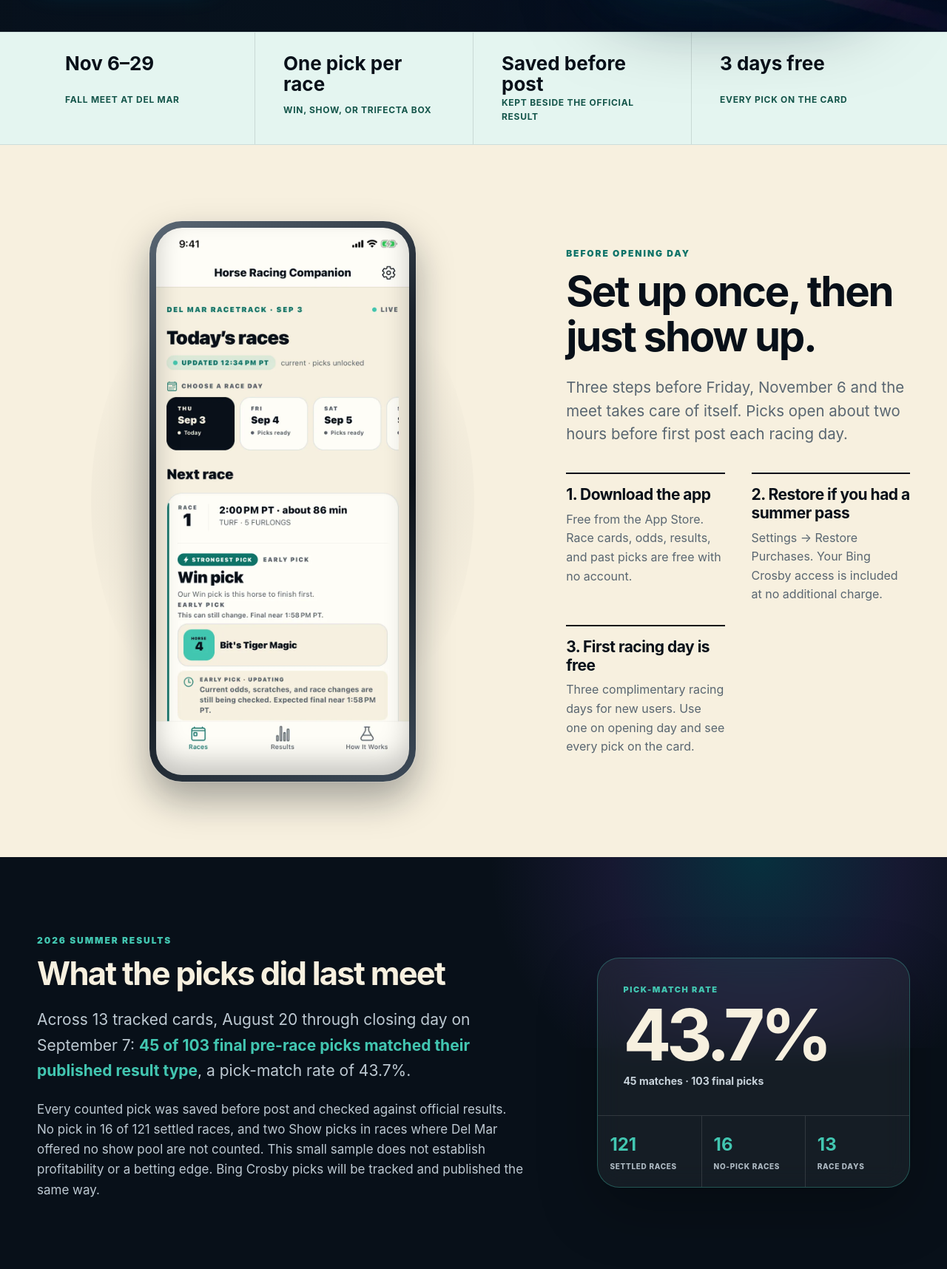
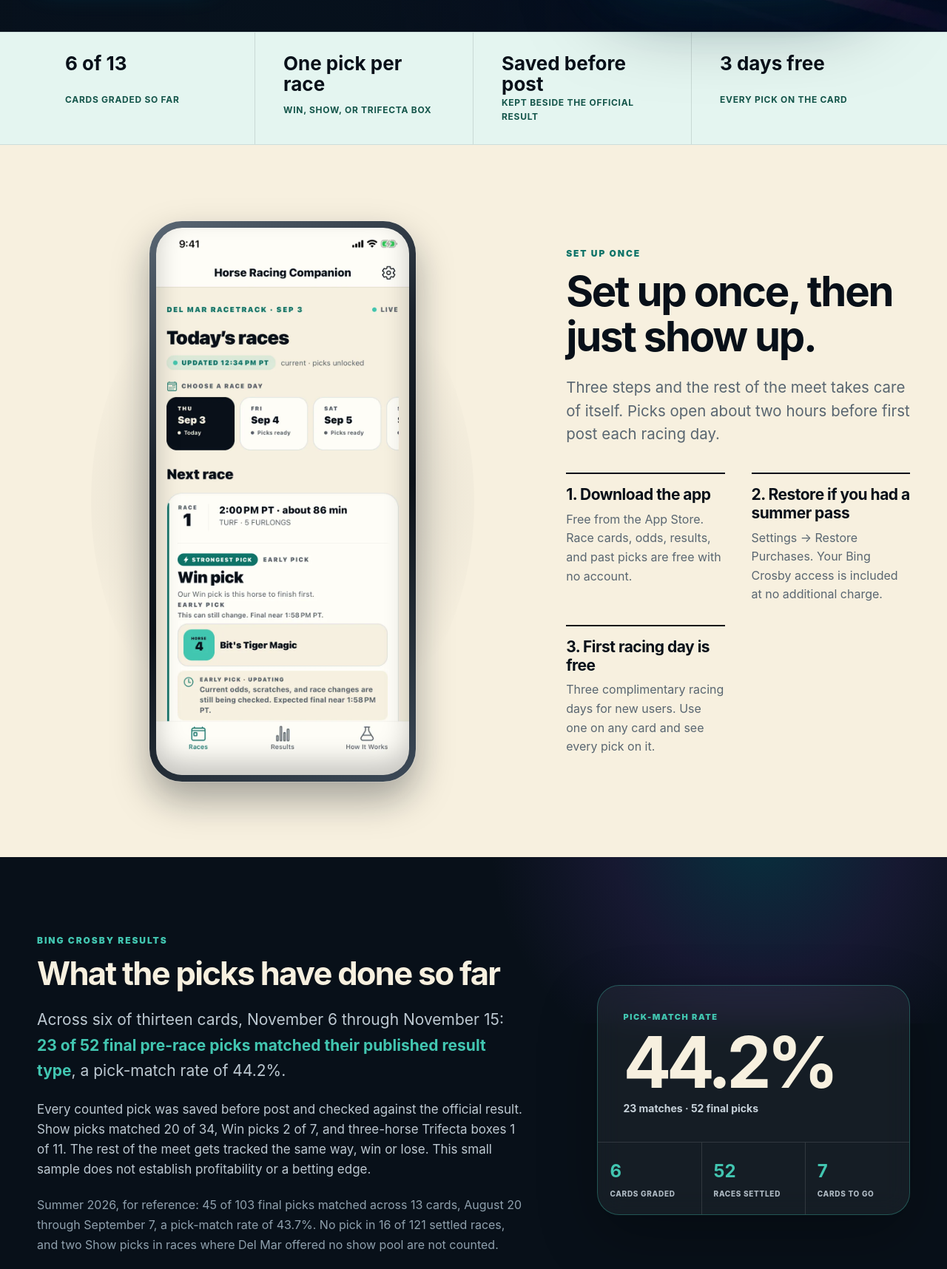
Before and after one commit to bpollak/horse-racing-companion-site, a plain HTML site: page bing-crosby/index.html in a window 1280 px wide. Shown: the part 900-2616 px from the top of the page at 74% size. Drawn offline with Linux system fonts and the light colour scheme.

Commit message:
Mirror app repo website at ef37529: Bing Crosby fall record through November 15

```diff
--- a/assets/styles.css
+++ b/assets/styles.css
@@ -370,6 +370,7 @@ a.appstore-badge:focus-visible {
 .live-record-copy > p:not(.eyebrow) { max-width: 760px; color: #bdc9d2; }
 .live-record-copy .live-record-lede { color: var(--cream); font-size: 21px; line-height: 1.65; }
 .live-record-lede strong { color: var(--teal); }
+.live-record-copy > p.record-prior { margin-top: 20px; font-size: 16px; line-height: 1.7; color: #8fa0ad; }
 
 .live-record-stats {
   overflow: hidden;
--- a/bing-crosby/index.html
+++ b/bing-crosby/index.html
@@ -4,7 +4,7 @@
     <meta charset="utf-8">
     <meta name="viewport" content="width=device-width, initial-scale=1">
     <meta name="theme-color" content="#07111c">
-    <meta name="description" content="Get ready for the Bing Crosby meet at Del Mar, November 6–29, 2026. One data-driven pick per race, saved before post, published beside the official result. Summer 2026 pass buyers get Bing Crosby included. No wagering.">
+    <meta name="description" content="Bing Crosby meet picks at Del Mar, November 6–29, 2026. Six of thirteen cards graded: 23 of 52 final pre-race picks matched their result. One pick per race, saved before post, published beside the official result. No wagering.">
     <meta name="robots" content="index, follow">
     <link rel="canonical" href="https://horseracingcompanion.com/bing-crosby/">
     <link rel="icon" type="image/png" sizes="32x32" href="../assets/favicon-32.png">
@@ -48,7 +48,7 @@
         <a href="#get-ready">Get ready</a>
         <a href="../#what-it-shows">What it shows</a>
         <a href="../#how-it-works">How it works</a>
-        <a href="#live-record">Summer results</a>
+        <a href="#live-record">Results</a>
         <a href="../support/">Support</a>
       </nav>
     </header>
@@ -57,8 +57,8 @@
       <section class="hero shell">
         <div class="hero-copy">
           <p class="eyebrow teal">DEL MAR FALL MEET · NOVEMBER 6–29, 2026</p>
-          <h1>Be ready when Bing Crosby opens.</h1>
-          <p class="hero-lede">Del Mar's fall meet starts Friday, November 6. Horse Racing Companion will publish one data-driven pick for every race, with the reasoning, saved before post and kept beside the official result.</p>
+          <h1>Six cards in, seven to go.</h1>
+          <p class="hero-lede">Six of thirteen Bing Crosby cards are in the books. The app's final pre-race picks matched 23 of 52 times, and every one is published beside the official result. The next card is Friday, November 20, eight races at Del Mar.</p>
           <p class="free-note"><strong>Summer 2026 pass? Bing Crosby is already yours.</strong> Open the app and use Restore Purchases in Settings. No additional charge.</p>
           <div class="hero-actions">
             <a class="appstore-badge" href="https://apps.apple.com/us/app/horse-racing-companion/id6802113749" aria-label="Download Horse Racing Companion on the App Store">
@@ -76,7 +76,7 @@
 
       <section class="signal-band" aria-label="Bing Crosby meet at a glance">
         <div class="shell signal-grid four">
-          <div><strong>Nov 6–29</strong><span>fall meet at Del Mar</span></div>
+          <div><strong>6 of 13</strong><span>cards graded so far</span></div>
           <div><strong>One pick per race</strong><span>Win, Show, or Trifecta box</span></div>
           <div><strong>Saved before post</strong><span>kept beside the official result</span></div>
           <div><strong>3 days free</strong><span>every pick on the card</span></div>
@@ -86,13 +86,13 @@
       <section id="get-ready" class="feature-band cream">
         <div class="shell feature-grid flip">
           <div class="feature-copy">
-            <p class="eyebrow">BEFORE OPENING DAY</p>
+            <p class="eyebrow">SET UP ONCE</p>
             <h2>Set up once, then just show up.</h2>
-            <p class="feature-lede">Three steps before Friday, November 6 and the meet takes care of itself. Picks open about two hours before first post each racing day.</p>
+            <p class="feature-lede">Three steps and the rest of the meet takes care of itself. Picks open about two hours before first post each racing day.</p>
             <div class="feature-points">
               <div><h3>1. Download the app</h3><p>Free from the App Store. Race cards, odds, results, and past picks are free with no account.</p></div>
               <div><h3>2. Restore if you had a summer pass</h3><p>Settings → Restore Purchases. Your Bing Crosby access is included at no additional charge.</p></div>
-              <div><h3>3. First racing day is free</h3><p>Three complimentary racing days for new users. Use one on opening day and see every pick on the card.</p></div>
+              <div><h3>3. First racing day is free</h3><p>Three complimentary racing days for new users. Use one on any card and see every pick on it.</p></div>
             </div>
           </div>
           <div class="feature-visual">
@@ -104,21 +104,22 @@
       <section id="live-record" class="section live-record-section">
         <div class="shell live-record-panel">
           <div class="live-record-copy">
-            <p class="eyebrow teal">2026 SUMMER RESULTS</p>
-            <h2>What the picks did last meet</h2>
-            <p class="live-record-lede">Across 13 tracked cards, August 20 through closing day on September 7: <strong>45 of 103 final pre-race picks matched their published result type</strong>, a pick-match rate of 43.7%.</p>
-            <p>Every counted pick was saved before post and checked against official results. No pick in 16 of 121 settled races, and two Show picks in races where Del Mar offered no show pool are not counted. This small sample does not establish profitability or a betting edge. Bing Crosby picks will be tracked and published the same way.</p>
+            <p class="eyebrow teal">BING CROSBY RESULTS</p>
+            <h2>What the picks have done so far</h2>
+            <p class="live-record-lede">Across six of thirteen cards, November 6 through November 15: <strong>23 of 52 final pre-race picks matched their published result type</strong>, a pick-match rate of 44.2%.</p>
+            <p>Every counted pick was saved before post and checked against the official result. Show picks matched 20 of 34, Win picks 2 of 7, and three-horse Trifecta boxes 1 of 11. The rest of the meet gets tracked the same way, win or lose. This small sample does not establish profitability or a betting edge.</p>
+            <p class="record-prior">Summer 2026, for reference: 45 of 103 final picks matched across 13 cards, August 20 through September 7, a pick-match rate of 43.7%. No pick in 16 of 121 settled races, and two Show picks in races where Del Mar offered no show pool are not counted.</p>
           </div>
-          <div class="live-record-stats" aria-label="Final tracked summer results, August 20 through September 7, 2026">
+          <div class="live-record-stats" aria-label="Bing Crosby results through November 15, 2026">
             <div class="record-primary">
               <span>PICK-MATCH RATE</span>
-              <strong>43.7%</strong>
-              <small>45 matches · 103 final picks</small>
+              <strong>44.2%</strong>
+              <small>23 matches · 52 final picks</small>
             </div>
             <div class="record-secondary">
-              <div><strong>121</strong><span>settled races</span></div>
-              <div><strong>16</strong><span>no-pick races</span></div>
-              <div><strong>13</strong><span>race days</span></div>
+              <div><strong>6</strong><span>cards graded</span></div>
+              <div><strong>52</strong><span>races settled</span></div>
+              <div><strong>7</strong><span>cards to go</span></div>
             </div>
           </div>
         </div>
@@ -143,8 +144,8 @@
       <section class="closing-band">
         <div class="shell closing-grid">
           <div>
-            <p class="eyebrow teal">OPENING DAY</p>
-            <h2>Friday, November 6. First post at Del Mar.</h2>
+            <p class="eyebrow teal">NEXT CARD</p>
+            <h2>Friday, November 20. Eight races at Del Mar.</h2>
             <p>Three racing days free · No wagering · 18+</p>
           </div>
           <div class="closing-actions">
```
Also changed, not shown: llms.txt.
